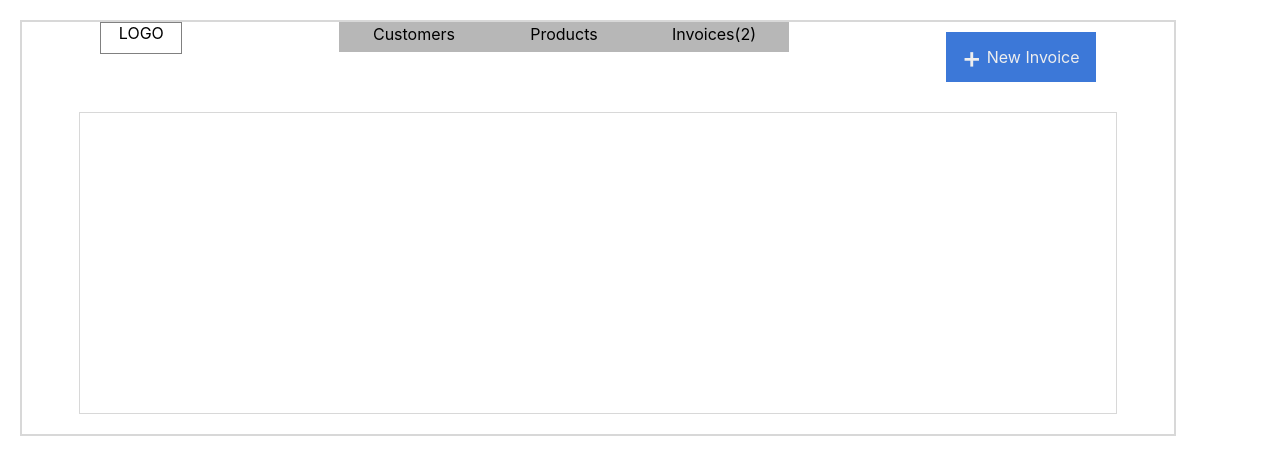
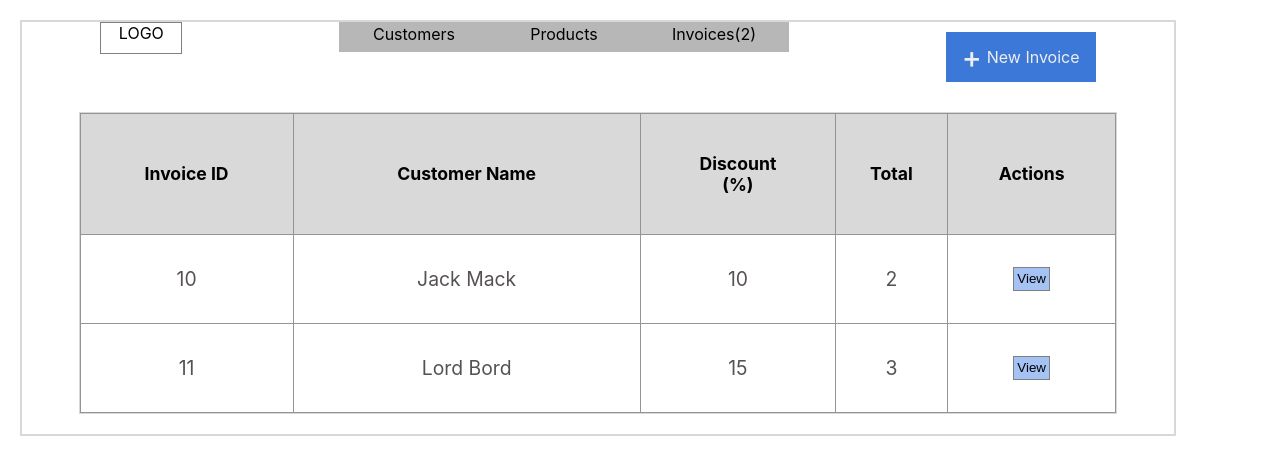
Before and after one commit to itolog/joby-testo, a React (Create React App) app: page / in a window 1280 px wide. Shown: the top 474 px of the page. Built offline with nearby package versions, Linux system fonts and the light colour scheme.

Commit message:
main page

```diff
--- a/src/App.tsx
+++ b/src/App.tsx
@@ -1,10 +1,13 @@
 import React from 'react';
-import { BrowserRouter as Router, Route } from 'react-router-dom';
+import { BrowserRouter as Router, Route, Switch } from 'react-router-dom';
 
 import Products from './containers/Products/';
 import Customers from './containers/Customers/';
 import Invoices from './containers/Invoices'
 import Header from './components/Header';
+import NoMatch from './components/NoMatch'
+import MainPage from "./components/MainPage"
+
 import './App.css';
 
 const App: React.FC = () => {
@@ -14,9 +17,14 @@ const App: React.FC = () => {
         <div className='container'>
           <Header />
           <main className='main'>
-            <Route path='/products/' component={Products} />
-            <Route path='/customers/' component={Customers} />
-            <Route path='/invoices/' exact component={Invoices} />
+
+            <Switch>
+              <Route path='/' exact  component={MainPage} />
+              <Route path='/products/' component={Products} />
+              <Route path='/customers/' component={Customers} />
+              <Route path='/invoices/' exact component={Invoices} />
+              <Route component={NoMatch}/>
+            </Switch>
           </main>
         </div>
       </div>
--- /dev/null
+++ b/src/components/MainPage/index.tsx
@@ -0,0 +1,59 @@
+import React from 'react';
+import { connect } from 'react-redux';
+import { getInvoices } from '../../store/invoices/selectors';
+import { AppState } from '../../store';
+import { History } from 'history';
+
+interface MainProps {
+  history: History
+}
+
+// STORE PROPS
+const mapStateToProps = (state: AppState) => {
+  return {
+    invoices: getInvoices(state)
+  };
+};
+
+type Props =
+  & ReturnType<typeof mapStateToProps>
+  & MainProps
+  ;
+
+
+function MainPage({ invoices, history }: Props) {
+  // Вынести в компонент кнопку
+  function toView() {
+    history.push(`/view/`);
+  };
+  return (
+    <table className='table'>
+      <tbody>
+      <tr className='table-title'>
+        <th>Invoice ID</th>
+        <th>Customer Name</th>
+        <th>Discount <br/>
+          (%)
+        </th>
+        <th>Total</th>
+        <th>Actions</th>
+      </tr>
+      {invoices.map((item) => {
+        return (
+          <tr key={item.id.toString()}>
+            <td>{item.id}</td>
+            <td>{item.customer_id}</td>
+            <td>{item.discount}</td>
+            <td>{item.total}</td>
+            <td>
+              <button className='invoices-btn invoices-btn--view' onClick={toView}>View</button>
+            </td>
+          </tr>
+        );
+      })}
+      </tbody>
+    </table>
+  );
+}
+
+export default connect(mapStateToProps)(MainPage);
--- /dev/null
+++ b/src/components/NoMatch/index.tsx
@@ -0,0 +1,9 @@
+import React  from 'react';
+
+function Index() {
+  return (
+    <h1>NoMatch</h1>
+  )
+}
+
+export default Index;
```
